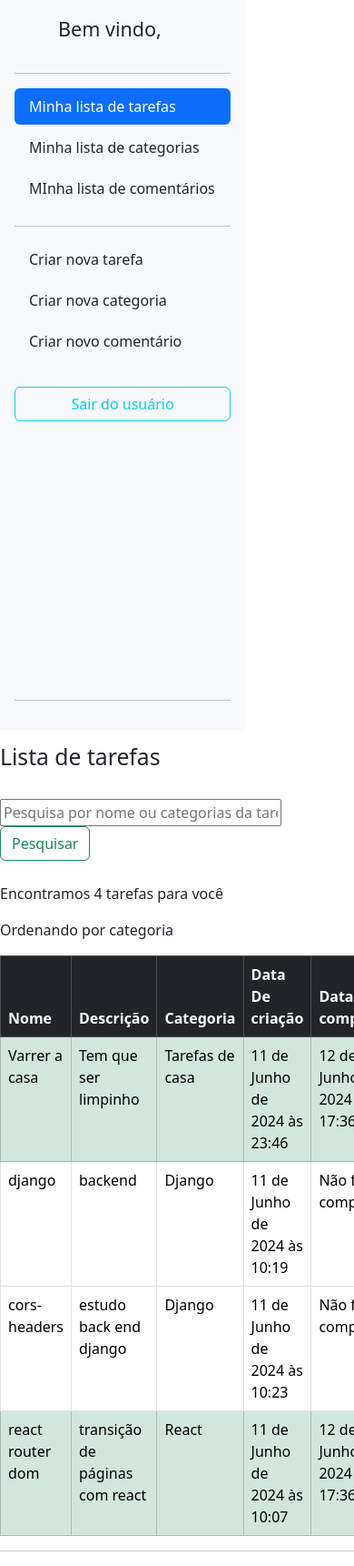
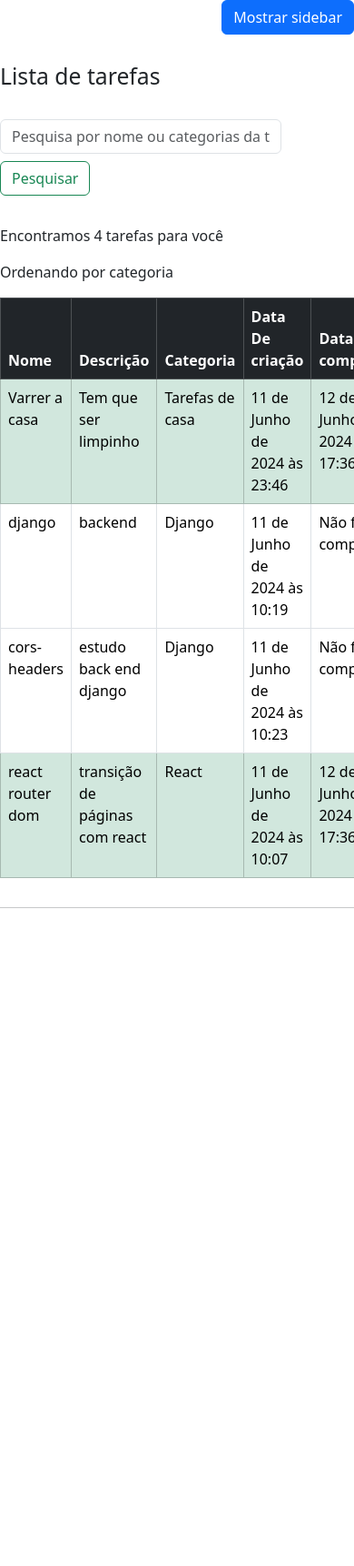
Before and after one commit to RichardMatheus929/todolist, a Django app: page / in a window 390 px wide; the page is wider, and only the part inside the window is pictured. Shown: that part at 91% size. After the commit the page ends 998 px from the top of that part, so only its background shows below. Run offline with Django 4.2, Linux system fonts and the light colour scheme; a user stored in the database is signed in; data comes from the database, SQL or seed files in the repository; both versions use the stored data as it was after the commit.

Commit message:
alterando responsividade

```diff
--- a/lizetest/core/templates/base.html
+++ b/lizetest/core/templates/base.html
@@ -30,6 +30,12 @@
         .blink {
             animation: blink 1s infinite;
         }
+
+        .sidebar-fixed {
+            position: fixed;
+            height: 100%;
+        }
+
         li {
             padding-bottom: 5px;
         }
--- a/lizetest/core/templates/sidebar.html
+++ b/lizetest/core/templates/sidebar.html
@@ -1,5 +1,5 @@
 <!-- sidebar.html -->
-<div class="d-flex flex-column flex-shrink-0 p-3 bg-light" style="width:270px; height: 95vh;">
+<div class="d-flex flex-column flex-shrink-0 p-3 bg-light" style="width:270px;">
     <a href="/" class="d-flex align-items-center mb-3 mb-md-0 me-md-auto link-dark text-decoration-none">
         <svg class="bi me-2" width="40" height="32">
             <use xlink:href="#bootstrap" />
@@ -24,7 +24,7 @@
         <li>
             <a href="{% url 'comments:comments_list' %}"
                 class="nav-link {% if request.resolver_match.url_name == 'comments_list' %}active{% else %}link-dark{% endif %}">
-                MInha lista de comentários
+                Minha lista de comentários
             </a>
         </li>
         <hr>
@@ -40,16 +40,16 @@
                 Criar nova categoria
             </a>
         </li>
-        <li style="padding-bottom: 30px;">
+        <li>
             <a href="{% url 'comments:comments_create' %}" class="nav-link link-dark"
                 onmouseover="this.className='nav-link active'" onmouseout="this.className='nav-link link-dark'">
                 Criar novo comentário
             </a>
         </li>
-        <button type="button" class="btn btn-outline-info" id="btn-signout"> Sair do usuário </button>
+        <hr>
     </ul>
-    <hr>
 </div>
+
 
 <script>
     function changepag() {
--- a/lizetest/settings.py
+++ b/lizetest/settings.py
@@ -23,7 +23,7 @@ BASE_DIR = Path(__file__).resolve().parent.parent
 SECRET_KEY = 'django-insecure-(ur((p5(#zb#(f&an(0!209%p2g+8$)3+#ulxnmp=qn(jr2223'
 
 # SECURITY WARNING: don't run with debug turned on in production!
-DEBUG = False
+DEBUG = True
 
 ALLOWED_HOSTS = ['*']
 
--- a/lizetest/todo/templates/task_list.html
+++ b/lizetest/todo/templates/task_list.html
@@ -3,20 +3,28 @@
 <div class="container-fluid">
   {% block content %}
   <div class="row">
-    <div class="col-auto">
+    <div class="col-12 d-md-none text-end">
+      <button class="btn btn-primary mb-3" type="button" data-bs-toggle="offcanvas" data-bs-target="#offcanvasSidebar" aria-controls="offcanvasSidebar">
+        Mostrar sidebar
+      </button>
+    </div>
+    <div class="col-auto col-md-3">
+      <div class="offcanvas-md offcanvas-start d-md-flex flex-column flex-shrink-0 p-3 bg-light" tabindex="-1" id="offcanvasSidebar" aria-labelledby="offcanvasSidebarLabel">
         {% include 'sidebar.html' %}
       </div>
-    <div class="col">
+    </div>
+    <div class="col col-md-9">
       {% include 'popup.html' %}
       <h2 style="padding-top: 15px;">Lista de tarefas</h2><br>
       <form method="GET" action="{% url 'todo:task_list' %}">
         <input type="text" name="query_task" placeholder="Pesquisa por nome ou categorias da tarefa"
-          style="width: 100%;max-width: 310px;">
-        <button type="submit" class="btn btn-outline-success">Pesquisar</button>
+          class="form-control mb-2" style="max-width: 310px;">
+        <button type="submit" class="btn btn-outline-success mb-2">Pesquisar</button>
       </form><br>
 
       <p>Encontramos {{number_tasks}} tarefas para você</p>
       <p>{{filtro}}</p>
+      <div class="table-responsive">
         <table class="table table-bordered">
           <thead>
             <tr class="table-dark">
@@ -50,13 +58,13 @@
                 </a>
               </td>
               <td>
-              <!-- <button type="button" class="{% if task.completed %}btn btn-success{% else %}btn btn-outline-success{% endif %}">Completa</button> -->
                 <input data-task-id="{{ task.pk }}" class="form-check" type="checkbox" id="flexSwitchCheckChecked"  {% if task.completed %}checked{% endif %}>
               </td>
             </tr>
             {% endfor %}
           </tbody>
         </table>
+      </div>
       <hr>
     </div>
   </div>
@@ -91,6 +99,7 @@ function alterfilter(header) {
       .catch((error) => {
       });
 }
+
 function exibirpopup() {
   const task_id = this.getAttribute('data-task-id');
   const task_name = this.getAttribute('data-task-name');
@@ -156,3 +165,4 @@ document.querySelectorAll(".btn-delete").forEach(button => {
 
 </script>
 {% endblock %}
+x'
```
Also changed, not shown: lizetest/category/templates/category_list.html (+6 -2 lines), lizetest/comments/templates/comments_list.html (+6 -2 lines), db.sqlite3. Lines whose indentation alone changed are shown as unchanged.
